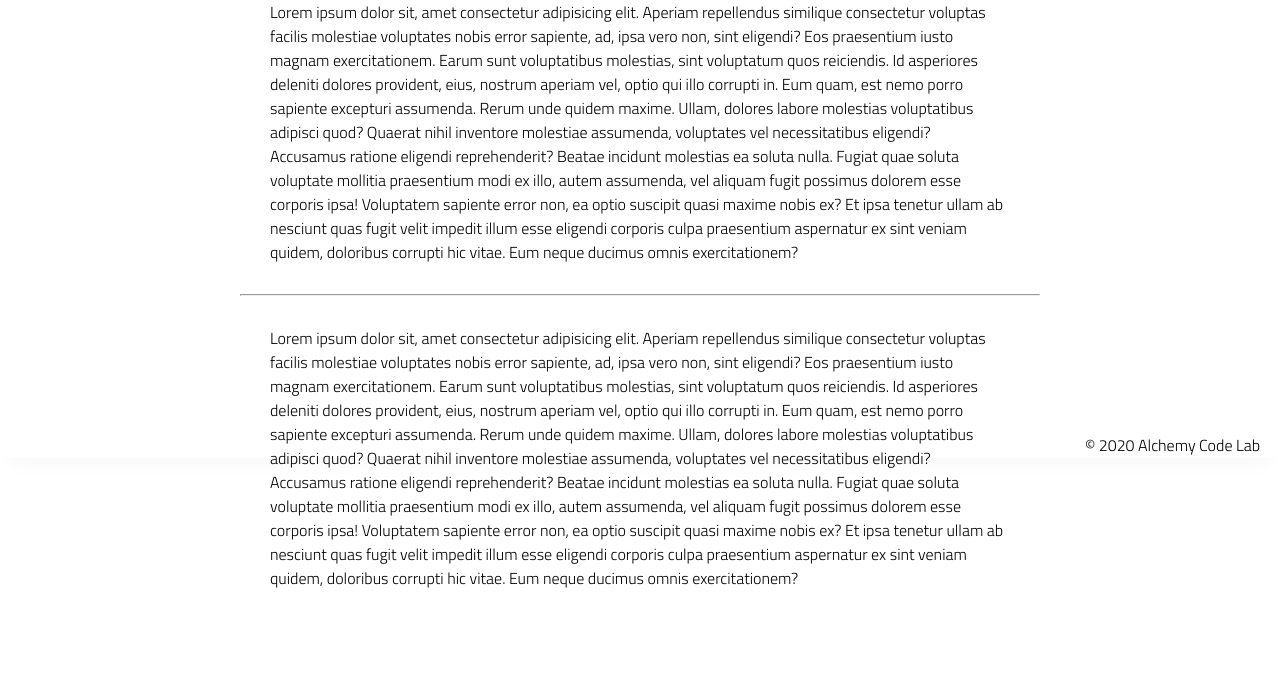
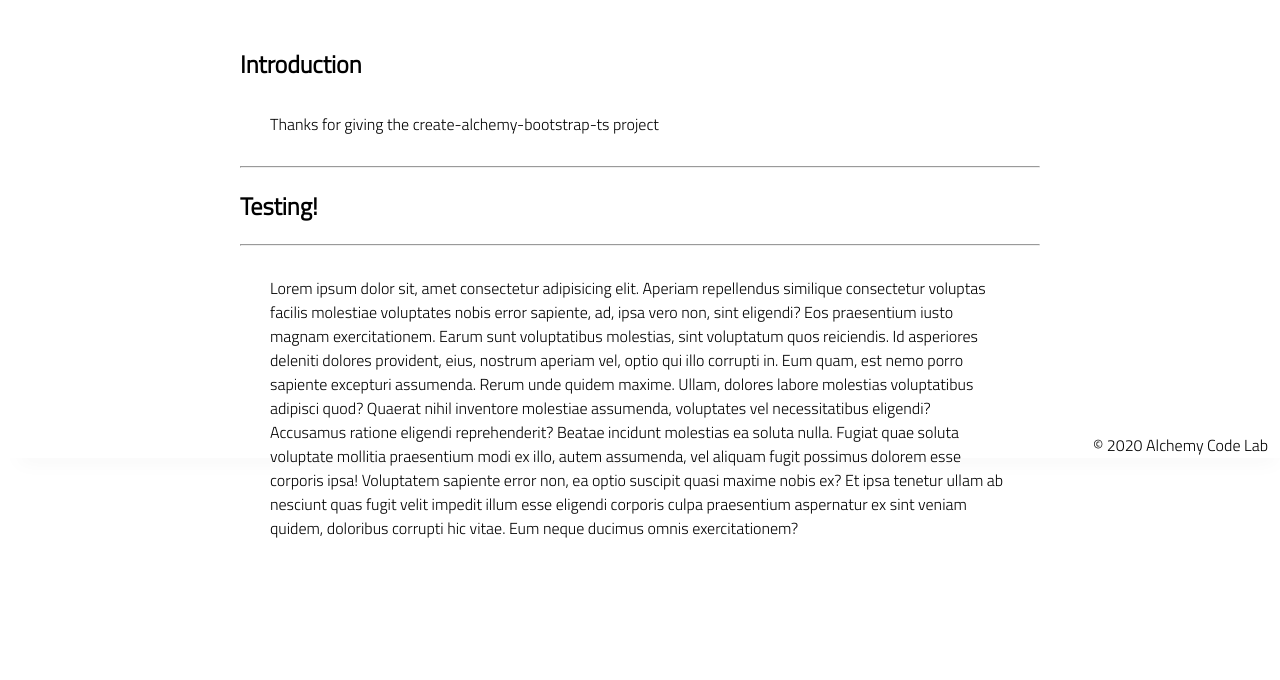
Before and after one commit to benwaples/create-alchemy-bootstrap-ts, a website with bundled scripts: page src/index.html in a window 1280 px wide. Shown: the part 342-1022 px from the top of the page. After the commit the page ends 997 px from the top, so only its background shows below. Built offline with nearby package versions, Linux system fonts and the light colour scheme.

Commit message:
update home page

```diff
--- a/src/index.html
+++ b/src/index.html
@@ -6,9 +6,9 @@
     <meta name="viewport" content="width=device-width, initial-scale=1.0">
     <meta http-equiv="X-UA-Compatible" content="ie=edge">
     <link href="https://fonts.googleapis.com/css2?family=Titillium+Web:wght@300&display=swap" rel="stylesheet">
-    <link rel="stylesheet" href="styles/reset.css">
+    <!-- <link rel="stylesheet" href="styles/reset.css"> -->
     <link rel="stylesheet" href="styles/style.css">
-    <link rel="stylesheet" href="styles/home.css">
+    <!-- <link rel="stylesheet" href="styles/home.css"> -->
     <title>Document</title>
 </head>
 
@@ -26,13 +26,10 @@
             </h2>
 
             <content>
-            <p>
-                Lorem ipsum dolor sit, amet consectetur adipisicing elit. Aperiam repellendus similique consectetur voluptas facilis molestiae voluptates nobis error sapiente, ad, ipsa vero non, sint eligendi? Eos praesentium iusto magnam exercitationem.
-                Earum sunt voluptatibus molestias, sint voluptatum quos reiciendis. Id asperiores deleniti dolores provident, eius, nostrum aperiam vel, optio qui illo corrupti in. Eum quam, est nemo porro sapiente excepturi assumenda.
-                Rerum unde quidem maxime. Ullam, dolores labore molestias voluptatibus adipisci quod? Quaerat nihil inventore molestiae assumenda, voluptates vel necessitatibus eligendi? Accusamus ratione eligendi reprehenderit? Beatae incidunt molestias ea soluta nulla.
-                Fugiat quae soluta voluptate mollitia praesentium modi ex illo, autem assumenda, vel aliquam fugit possimus dolorem esse corporis ipsa! Voluptatem sapiente error non, ea optio suscipit quasi maxime nobis ex?
-                Et ipsa tenetur ullam ab nesciunt quas fugit velit impedit illum esse eligendi corporis culpa praesentium aspernatur ex sint veniam quidem, doloribus corrupti hic vitae. Eum neque ducimus omnis exercitationem?
-            </p>
+                <h1>Introduction</h1>
+                <p>Thanks for giving the create-alchemy-bootstrap-ts project </p>
+                <hr />
+            <h1>Testing!</h1>
             <hr />
             <p>
                 Lorem ipsum dolor sit, amet consectetur adipisicing elit. Aperiam repellendus similique consectetur voluptas facilis molestiae voluptates nobis error sapiente, ad, ipsa vero non, sint eligendi? Eos praesentium iusto magnam exercitationem.
```
